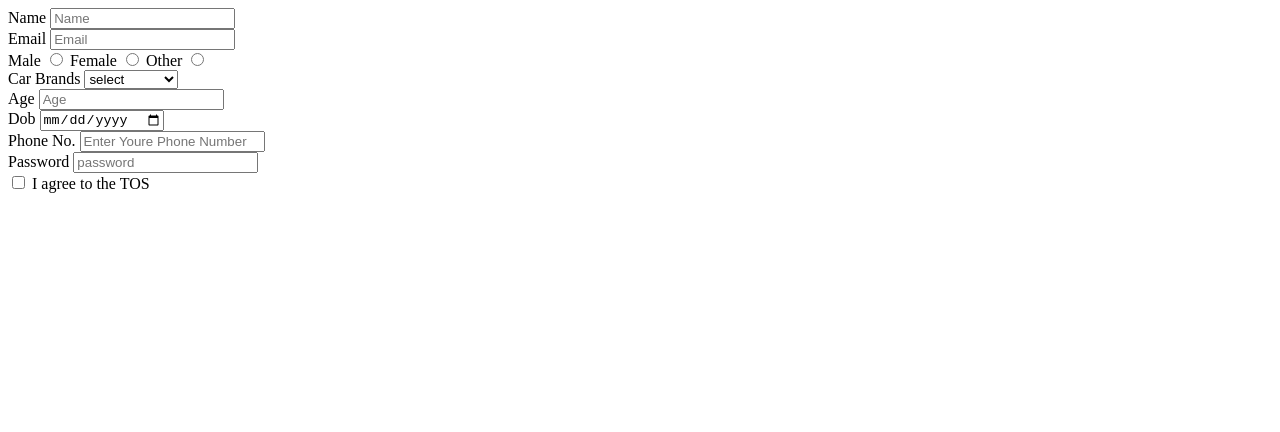
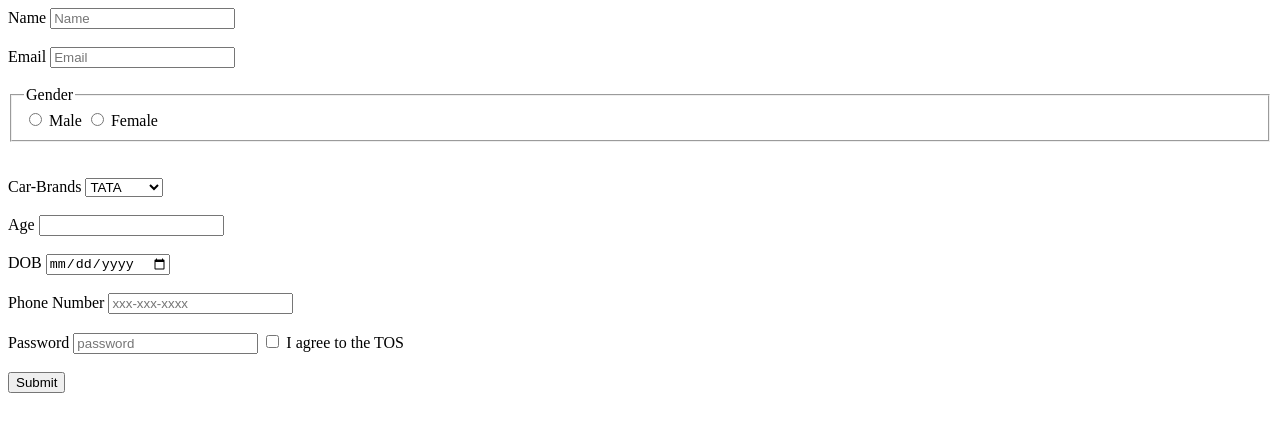
Before and after one commit to acciojob/signup-form-car-ashim-sharma-console, a website: page main.html in a window 1280 px wide. Drawn offline with Linux system fonts and the light colour scheme.

Commit message:
created a submission

```diff
--- a/main.html
+++ b/main.html
@@ -7,60 +7,39 @@
 </head>
 
 <body>
-	<!-- the entire body must be written by student -->
-	 <from method="post" action="#">
-        <div>
-            <label for="Name">Name</label>
-            <input id="name" typ="text" placeholder="Name" required>
-        </div>
-        <div>
-            <label for="Email">Email</label>
-            <input id="email" typ="Email" placeholder="Email" required>
-        </div>
-        <div>
+	<form method="post">
+		<label for="name">Name</label>
+		<input type="text" name="name" id="name" placeholder="Name" required><br><br>
+		<label for="email">Email</label>
+		<input type="email" name="email" id="email" placeholder="Email" required><br><br>
+		<fieldset>
+			<legend>Gender</legend>
+		<input type="radio" id="gender_m" name="gender"value="male" required>
+		<label for="gender_m">Male</label>
+		<input type="radio" id="gender_f" name="gender"value="female" required>
+		<label for="gender_f">Female</label>
+		</fieldset><br><br>
+			<label for="cars">Car-Brands</label>
+		<select id="cars" name="car-brands">
+			<option value="tata">TATA</option>
+			<option value="mahindra">Mahindra</option>
+			<option value="toyota">Toyota</option>
+			<option value="bmw">BMW</option>
+		</select><br><br>
+		<label for="age">Age</label>
+		<input type="number" id="age" name="age"required><br><br>
+		<label for="dob">DOB</label>
+		<input type="date" id="dob" name="dob" required><br><br>
+		<label for="tel">Phone Number</label>
+		<input type="tel" id="tel" name="tel" placeholder="xxx-xxx-xxxx" pattern="[0-9]-{3}-[0-9]-{3}-[0-9]{4}"><br><br>
+		<label for="password">Password</label>
+		<input type="password" id="password" name="password" placeholder="password" required>
+		<input type="checkbox" id="tos" name="tos" value="yse" required>
+		<label for="tos">I agree to the TOS</label><br><br>
+		<button type="submit">Submit</button>
+	</form>
 
-            <lable for="Male">Male</lable>
-            <input id="male" type="radio" name="gender" required>
-            <lable for="Female">Female</lable>
-            <input id="female" type="radio" name="gender" required>
-            <lable for="Other">Other</lable>
-            <input id="other" type="radio" name="gender" required>
 
-        </div>
-        <div>
-            <label for="Car Brands">Car Brands</label>
-            <select id="cars"  required>
-                <option value="" disabled selected>select</option>
-                <option value="Toyota">Toyota</option>
-                <option value="Audi">Audi</option>
-                <option value="Hyundai">Hyundai</option>
-                <option value="Tesla">Tesla</option>
-                <option value="Bugatti">Bugatti</option>
-                <option value="Rolls-Royce">Rolls-Royce</option>
-            </select>
-        </div>
-        <div>
-            <label for="Age">Age</label>
-            <input id=age type="Number" placeholder="Age" required>
-
-        </div>
-        <div>
-            <label for="Dob">Dob</label>
-            <input type="Date" id="dob"  required>
-        </div>
-        <div>
-            <label for="phone">Phone No.</label>
-            <input id="phone" type="phone" placeholder="Enter Youre Phone Number" required>
-        </div>
-        <div>
-            <label for="password">Password</label>
-            <input id="password" type="password" placeholder="password" required>
-        </div>
-        <div>
-            <input type="checkbox" id="tos" name="checkbox" required>
-            <label for="checkbox">I agree to the TOS</label>
-        </div>
-    </from>
     <script type="text/javascript" src="./script.js">
 </script>
 
```
